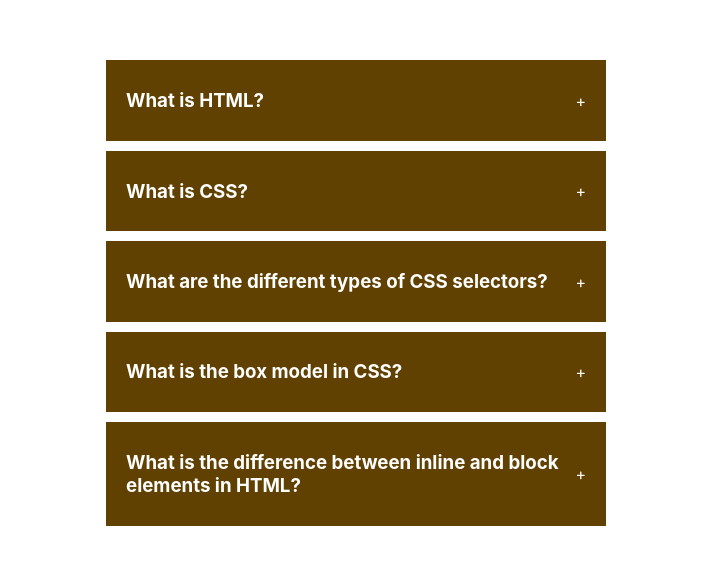
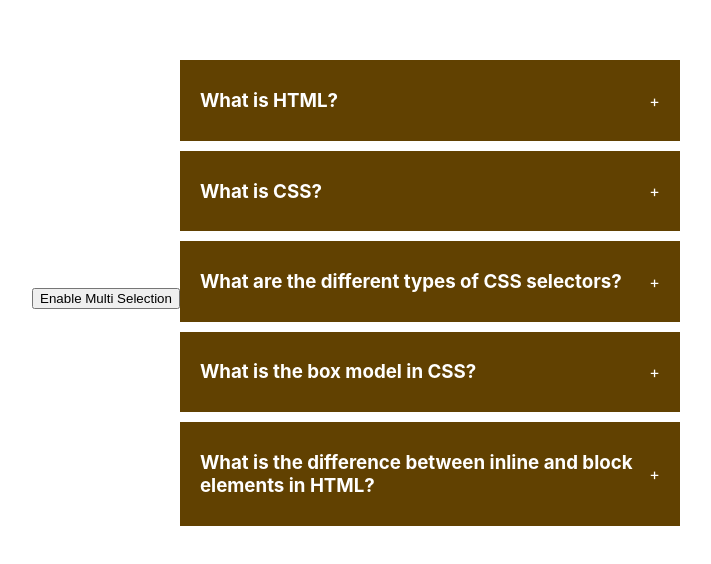
Before and after one commit to yorliabdulai/ReactInterviewProjects, a React (Create React App) app: page / in a window 1280 px wide. Shown: the part 102-666 px from the top of the page, without its empty margins (284-995 px from the left). Built offline with nearby package versions, Linux system fonts and the light colour scheme.

Commit message:
Added a button

```diff
--- a/src/components/accordion/index.jsx
+++ b/src/components/accordion/index.jsx
@@ -7,6 +7,7 @@ export default function Accordion() {
    setSelected(getCurrentId === selected ? null : getCurrentId);
  }
   return <div className='wrapper'>
+    <button>Enable Multi Selection</button>
     <div className='accordion'>
       {
         data && data.length > 0 ?
```
